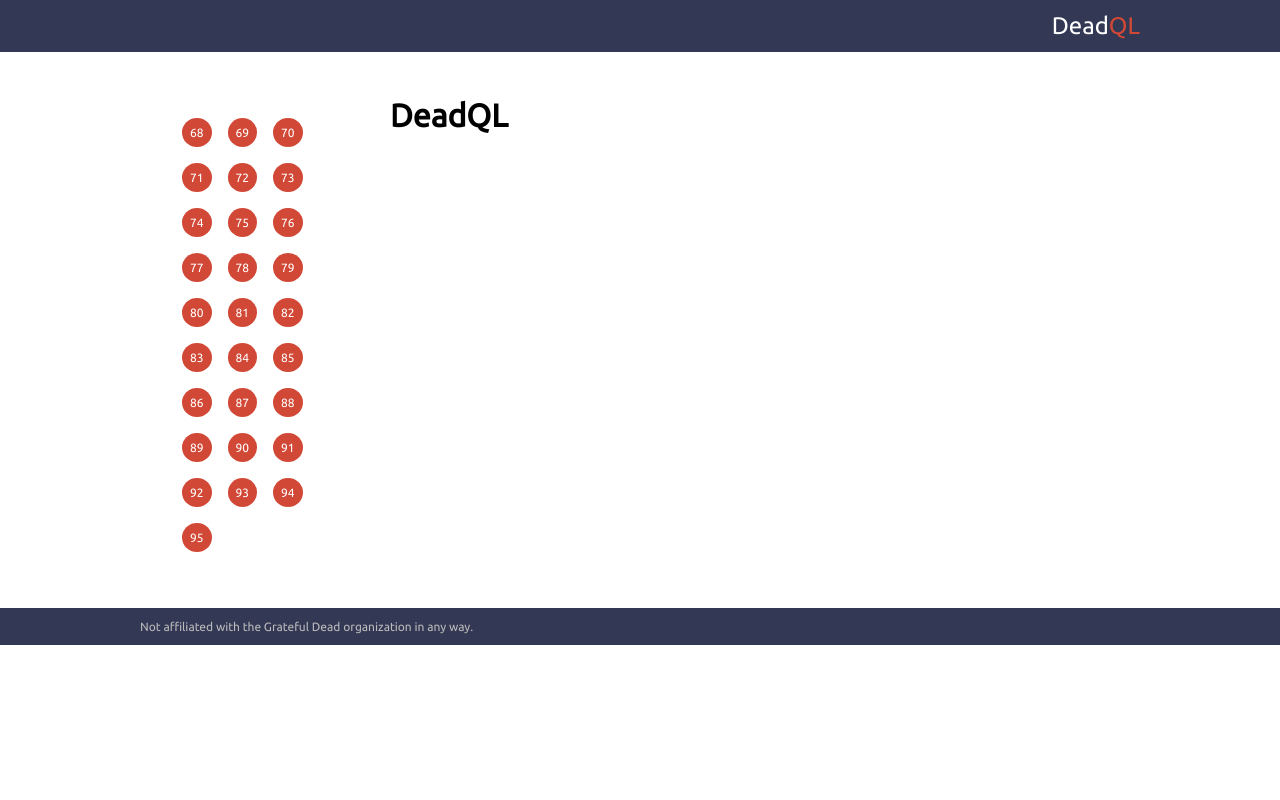
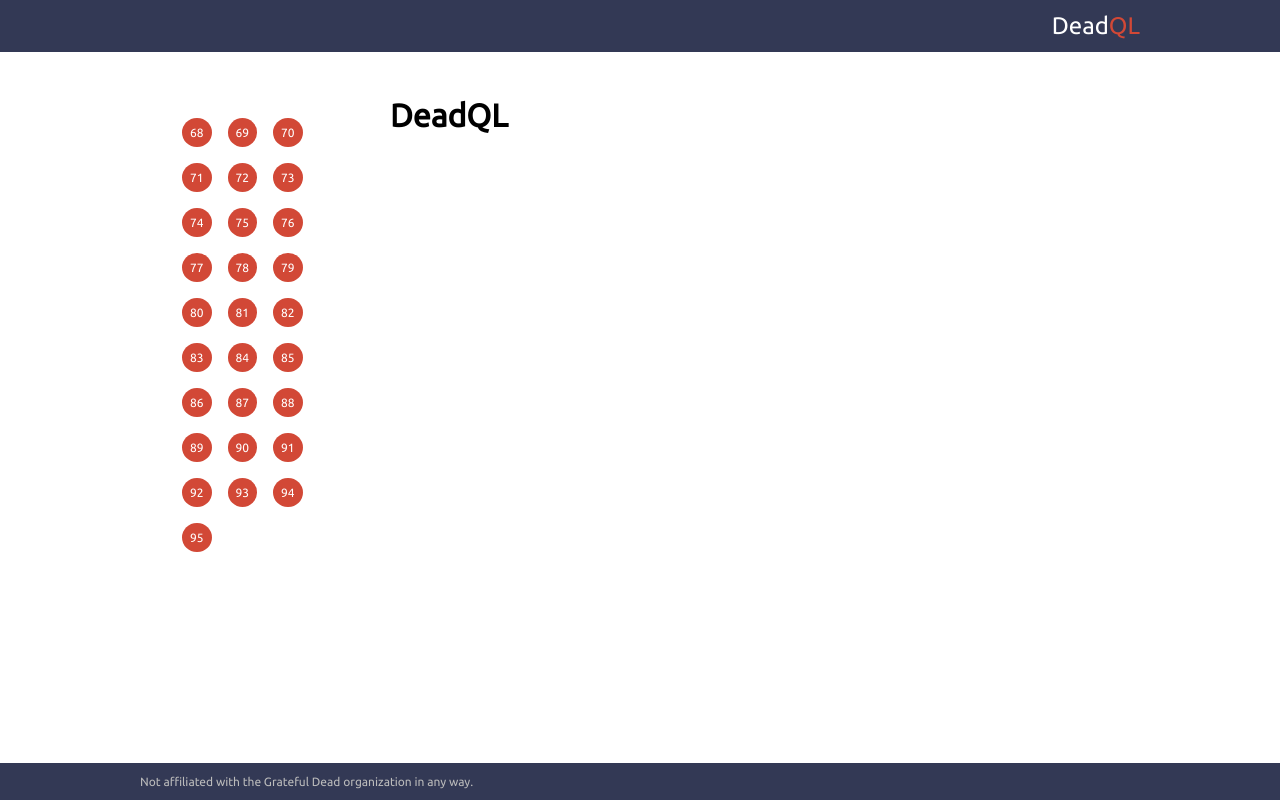
Before and after one commit to DougRiblet/lists-next, a Next.js app: page / in a window 1280 px wide. Built offline with nearby package versions, Linux system fonts and the light colour scheme.

Commit message:
implement sticky footer in css, remove archive links from show page temporarily

```diff
--- a/pages/show/[show].jsx
+++ b/pages/show/[show].jsx
@@ -26,7 +26,7 @@
       <div className="container">
         {formatShowHead(date, site, school, city)}
         {formatSets(layout, sets)}
-        {formatArchive(archlinks, archtop, date)}
+        {/* {formatArchive(archlinks, archtop, date)} */}
       </div>
     </Layout>
   );
--- a/sass/output/style.css
+++ b/sass/output/style.css
@@ -6,6 +6,9 @@
   margin: 0;
 }
 body .layout-container {
+  height: 100vh;
+  display: flex;
+  flex-direction: column;
   margin: 0;
   padding: 0;
 }
@@ -51,19 +54,33 @@
 }
 
 .archive {
-  border-top: 2px solid #999999;
+  max-width: 1000px;
   margin-top: 24px;
   padding-top: 24px;
   font-size: 12px;
   display: grid;
   grid-template-columns: auto 500px;
+  column-gap: 40px;
 }
 
-header, footer {
+header {
   margin: 0;
   padding: 0;
   width: 100%;
   background-color: #333955;
+  flex-shrink: 0;
+}
+
+main {
+  flex: 1 0 auto;
+}
+
+footer {
+  margin: 0;
+  padding: 0;
+  width: 100%;
+  background-color: #333955;
+  flex-shrink: 0;
 }
 
 .nbar {
--- a/sass/style.scss
+++ b/sass/style.scss
@@ -9,6 +9,9 @@
   padding: 0;
   margin: 0;
   .layout-container {
+    height: 100vh;
+    display: flex;
+    flex-direction: column;
     margin: 0;
     padding: 0;
   }
@@ -57,19 +60,33 @@
 }
 
 .archive {
-  border-top: 2px solid #999999;
+  max-width: 1000px;
   margin-top: 24px;
   padding-top: 24px;
   font-size: 12px;
   display: grid;
   grid-template-columns: auto 500px;
+  column-gap: 40px;
 }
 
-header, footer {
+header {
   margin: 0;
   padding: 0;
   width: 100%;
   background-color: #333955;
+  flex-shrink: 0;
+}
+
+main {
+  flex: 1 0 auto;
+}
+
+footer {
+  margin: 0;
+  padding: 0;
+  width: 100%;
+  background-color: #333955;
+  flex-shrink: 0;
 }
 
 .nbar {
```
Also changed, not shown: utils/formatArchive.js (+6 -1 lines), 1 other file (tests, documents, lock files or other folders).
